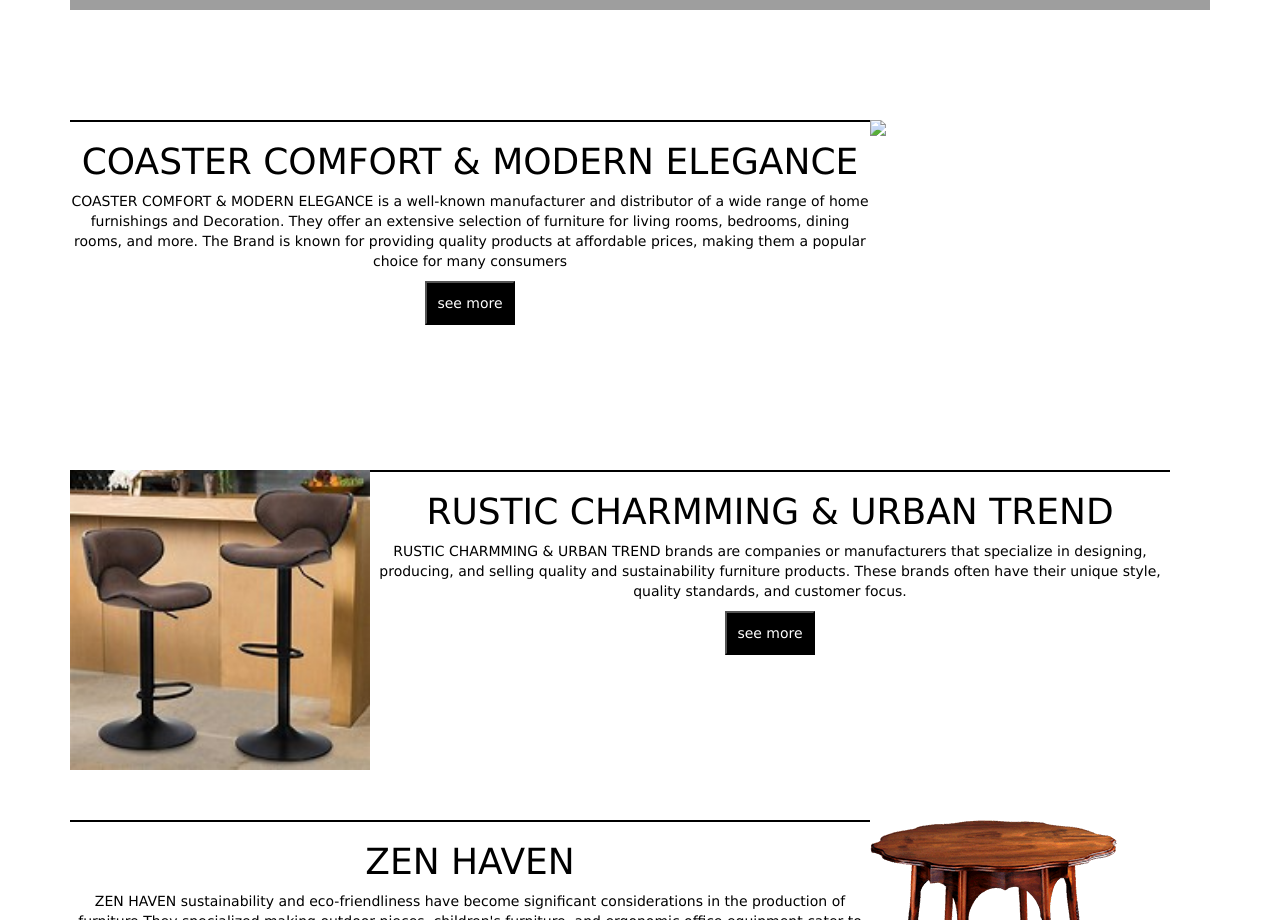
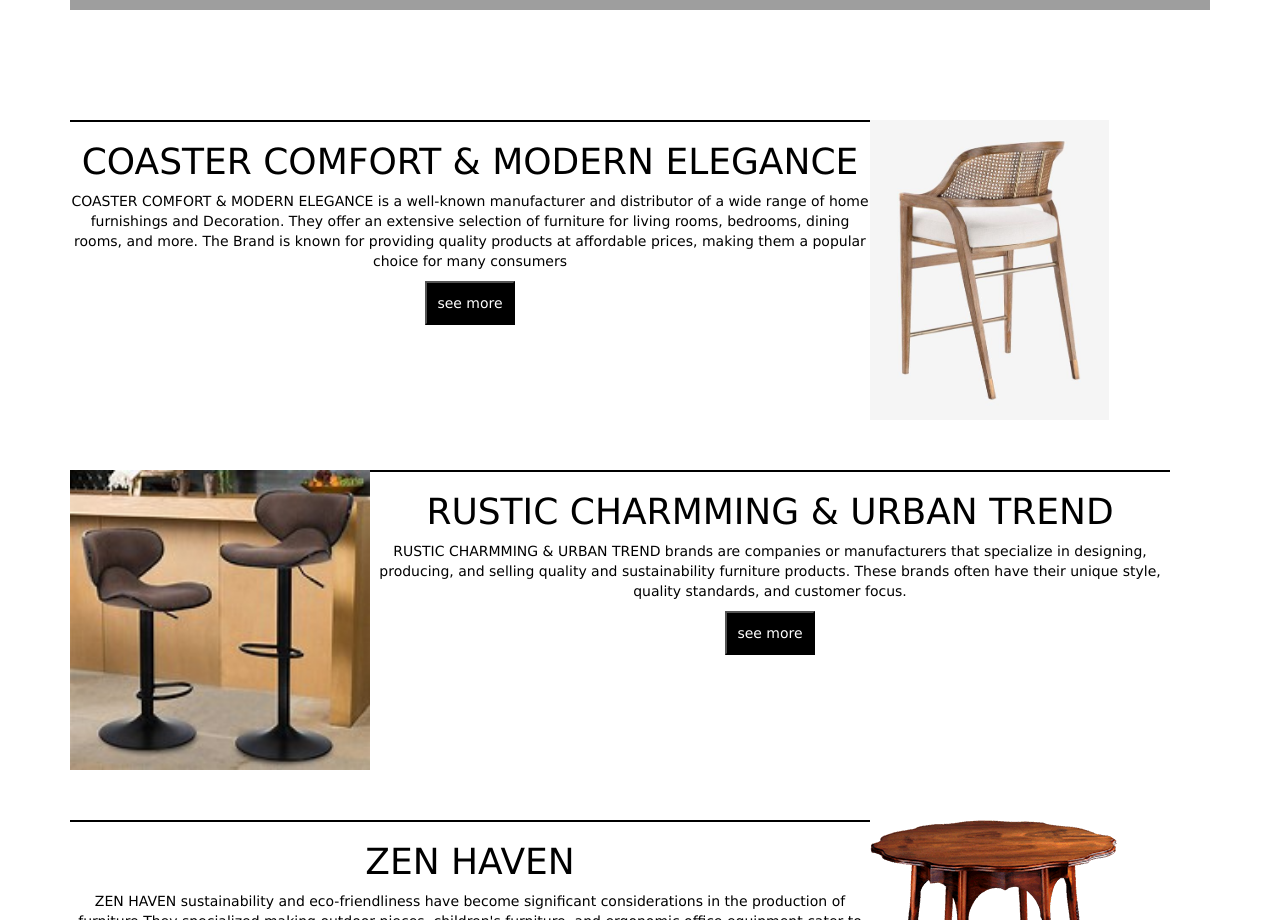
Before and after one commit to notageorge2/DURABLEFURNITURESFROMSCRATCH, a plain HTML site: page index.html in a window 1280 px wide. Shown: the part 1340-2260 px from the top of the page. Drawn offline with nearby package versions, Linux system fonts and the light colour scheme; grey boxes are pictures that could not be loaded; files whose address does not match are found by name.

Commit message:
edit coater name

```diff
--- a/index.html
+++ b/index.html
@@ -138,7 +138,7 @@
                         <button>see more</button>
                     </div>
 
-                <img src="/images/CoasterComfort/E;legantInEbonyStoolCoasterComfort.jpg" height="300rem">
+                <img src="/images/COASTALCOMFORT/driftwoodCounterstoolCoasterComfort.jpg" height="300rem">
 
                 </div>
             </div>
```
